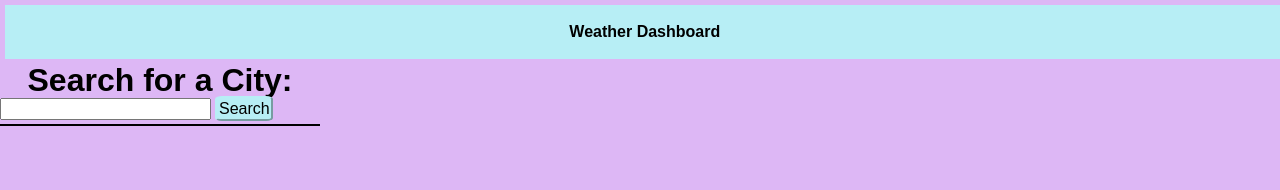
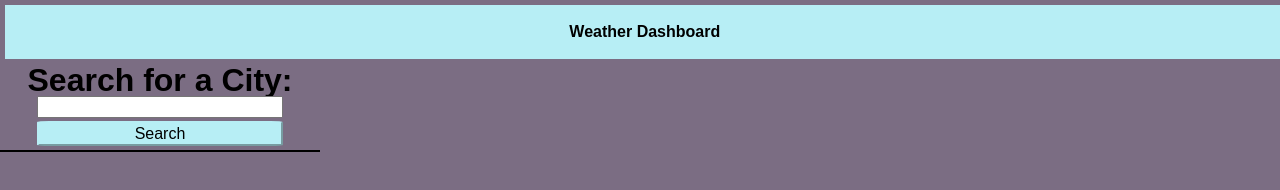
Before and after one commit to NabhahnK/weather-page, a plain HTML site: page index.html in a window 1280 px wide. Drawn offline with Linux system fonts and the light colour scheme.

Commit message:
Centered input and button

```diff
--- a/assets/css/style.css
+++ b/assets/css/style.css
@@ -1,6 +1,6 @@
 :root {
     --card: #B7EEF5;
-    --main: #DDB7F5;
+    --main: #7b6d83;
     --tiles: #F5BEB7;
 }
 
@@ -26,8 +26,11 @@ header {
 button {
     background-color: var(--card);
     padding: .1em;
-    border-radius: 12%;
+    border-radius: 5%;
     border-color: var(--card);
+    min-width: 90%;
+    margin-left: 5%;
+    margin-top: .2em;
 }
 
 /* main {
@@ -41,9 +44,16 @@ button {
 #search-input {
     padding-bottom: .2em;
     border-bottom: solid black 2px;
+    justify-items: center;
 }
 
 h2 {
     text-align: center;
     font-size: 2em;
 }
+
+input {
+    min-width: 90%;
+    text-align: center;
+    margin-left: 5%;
+}
```
